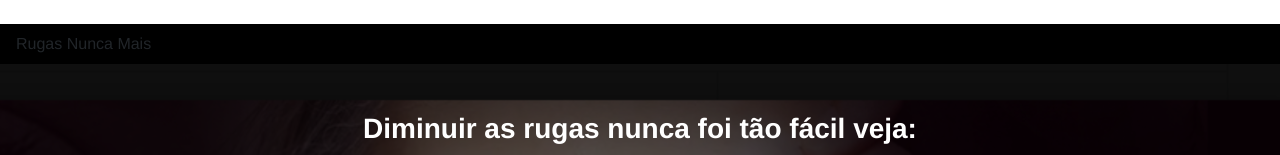
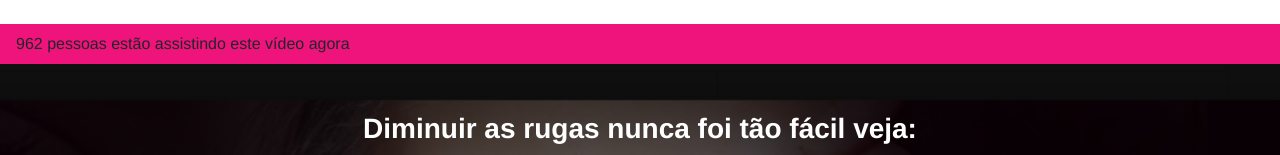
Before and after one commit to LABXMEDIABR/labx.digital, a plain HTML site: page rugasnuncamais/index.html in a window 1280 px wide. Shown: the top 155 px of the page. Drawn offline with nearby package versions, Linux system fonts and the light colour scheme; a script that the page names is missing.

Commit message:
Update index.html

```diff
--- a/rugasnuncamais/index.html
+++ b/rugasnuncamais/index.html
@@ -40,8 +40,8 @@
     </nav>
 
     <!--Barra teste -->
-    <nav class="navbar navbar-light bg-faded" style="background-color: #000; border-color: #000;">
-    <span>Rugas Nunca Mais</span>
+    <nav class="navbar navbar-light bg-faded" text-white style="background-color: #EF137C; border-color: #000;">
+    <span>962 pessoas estão assistindo este vídeo agora</span>
     </nav>
 
     <header class="py-4">
```
